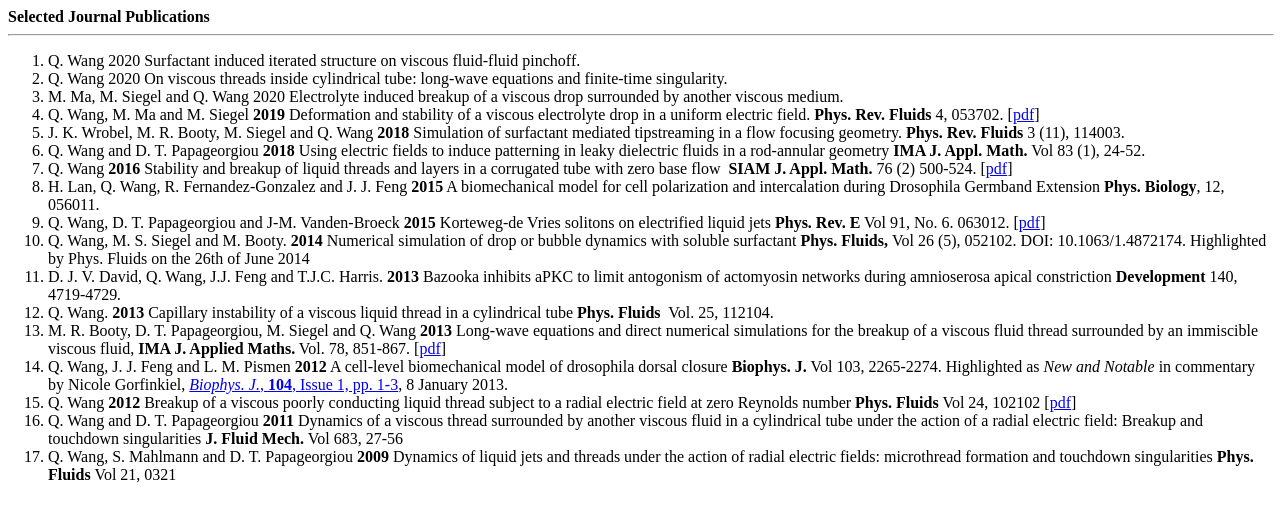
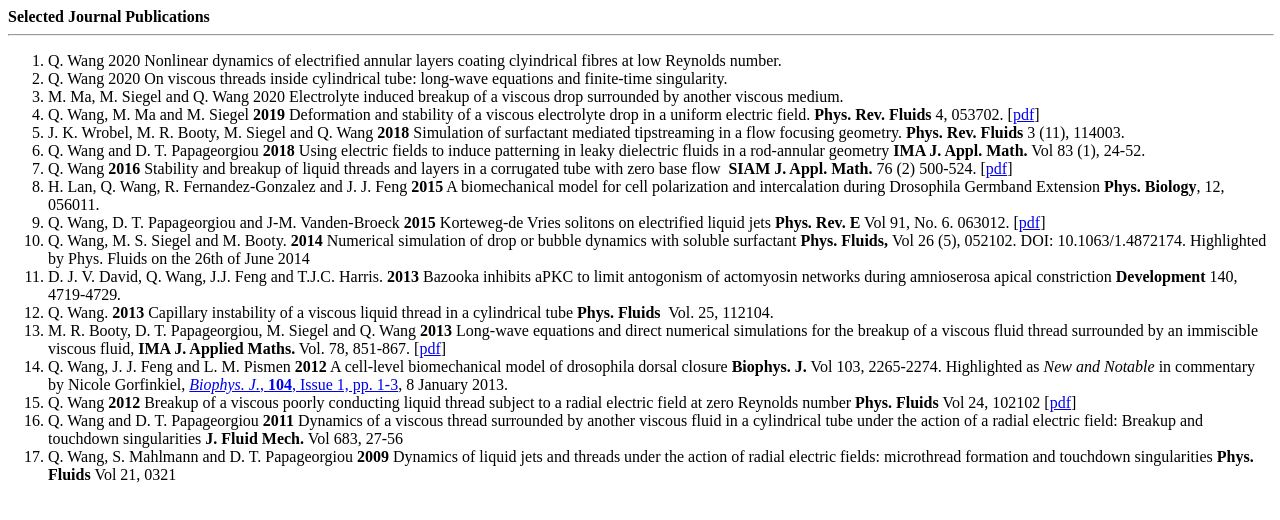
Before and after one commit to qiming82/qiming82.github.io, a plain HTML site: page pub2.html in a window 1280 px wide. Drawn offline with Linux system fonts and the light colour scheme.

Commit message:
Update pub2.html

```diff
--- a/pub2.html
+++ b/pub2.html
@@ -9,7 +9,7 @@
     </b>
     <hr width="100%" size="2">
     <ol>
-      <li> Q. Wang 2020 Surfactant induced iterated structure on viscous fluid-fluid pinchoff.
+      <li> Q. Wang 2020 Nonlinear dynamics of electrified annular layers coating clyindrical fibres at low Reynolds number.
         </li>
       <li> Q. Wang 2020 On viscous threads inside cylindrical tube: long-wave equations and finite-time singularity.
         </li>
```
